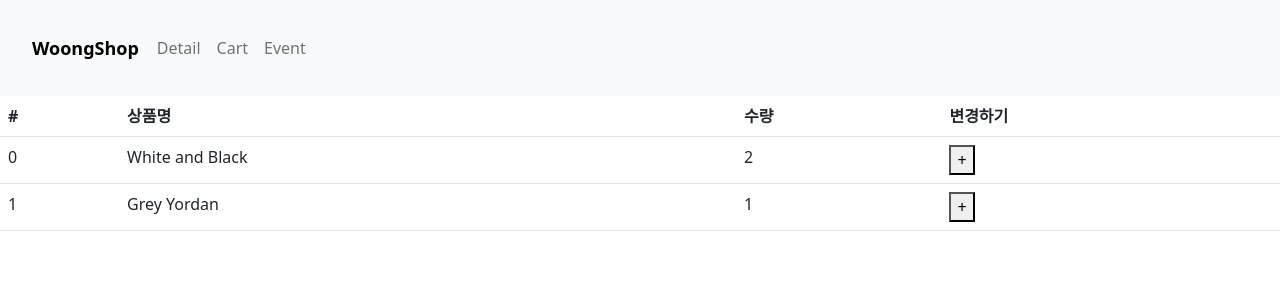
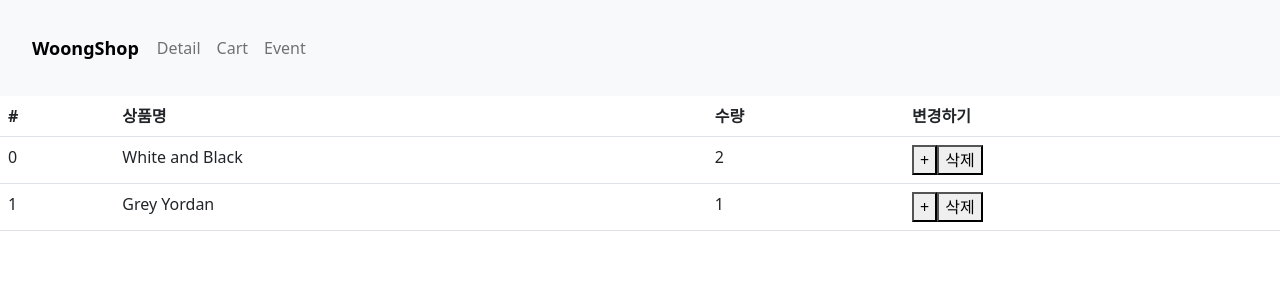
Before and after one commit to parkgeonwoong/study-reacts, a React (Create React App) app: page /cart in a window 1280 px wide. Shown: the top 300 px of the page. Built offline with nearby package versions, Linux system fonts and the light colour scheme.

Commit message:
Feat: redux state object, array 삭제

```diff
--- a/src/routes/Cart.js
+++ b/src/routes/Cart.js
@@ -4,7 +4,7 @@
 
 import Table from "react-bootstrap/Table";
 import { useDispatch, useSelector } from "react-redux";
-import { addCount } from "../store";
+import { addCount, removeItem } from "../store";
 import { changeName, incrementAge } from "../store/userSlice";
 
 const Cart = () => {
@@ -44,6 +44,14 @@ const Cart = () => {
                   >
                     +
                   </button>
+
+                  <button
+                    onClick={() => {
+                      dispatch(removeItem(item.id));
+                    }}
+                  >
+                    삭제
+                  </button>
                 </td>
               </tr>
             );
--- a/src/store.js
+++ b/src/store.js
@@ -25,11 +25,18 @@ const cart = createSlice({
     addItem(state, action) {
       state.push(action.payload);
     },
+    removeItem(state, action) {
+      // state.filter((item) => item.id !== action.payload);
+      const 번호 = state.findIndex((item) => {
+        return item.id === action.payload;
+      });
+      state.splice(번호, 1);
+    },
   },
 });
 
 // 만든 함수 export
-export const { addCount, addItem } = cart.actions;
+export const { addCount, addItem, removeItem } = cart.actions;
 
 export default configureStore({
   reducer: {
```
